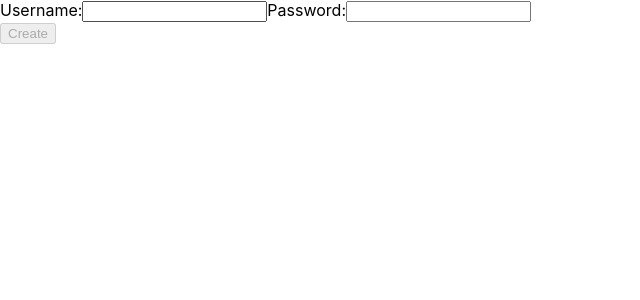
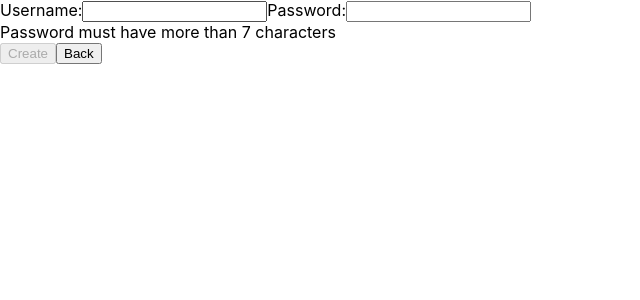
Before and after one commit to BlasBoca/rampupCirilla, a React (Create React App) app in the folder rampup/: page / in a window 1280 px wide. Both pictures are taken after typing "Sample", "Sample123" into the empty fields and a click on the button "Create new account". Shown: the top 300 px of the page, without its empty margins (0-640 px from the left). Built offline with nearby package versions, Linux system fonts and the light colour scheme.

Commit message:
commit 3 register

```diff
--- a/rampup/src/Register.jsx
+++ b/rampup/src/Register.jsx
@@ -1,6 +1,6 @@
 import { useState } from 'react';
 
-const Register = () => {
+const Register = ({handleBack}) => {
   const [username, setUsername] = useState('');
   const [password, setPassword] = useState('');
   const [passwordError, setPasswordError] = useState('');
@@ -13,7 +13,7 @@ const Register = () => {
 
   const handlePasswordChange = (event) => {
     setPassword(event.target.value);
-    setConditionsMet(event.target.value.trim()!='' && event.target.value.trim().length>7);
+    setConditionsMet(event.target.value.trim()!=='' && event.target.value.trim().length>7);
 
   };
 
@@ -34,8 +34,12 @@ const Register = () => {
 
   };
 
+
   return (registered ? (
-    <div>You are now registered</div>
+    <div>You are now registered
+        <button onClick={handleBack}>Back</button>
+    </div>
+
   ) : (
     <form onCreate={handleCreate}>
       <label>
@@ -51,7 +55,9 @@ const Register = () => {
         />
       </label>
       <div>{passwordError}</div>
+      <div>Password must have more than 7 characters</div>
       <button type="submit" disabled={!conditionsMet}>Create</button>
+      <button onClick={handleBack}>Back</button>
     </form>
     )
   )
```
